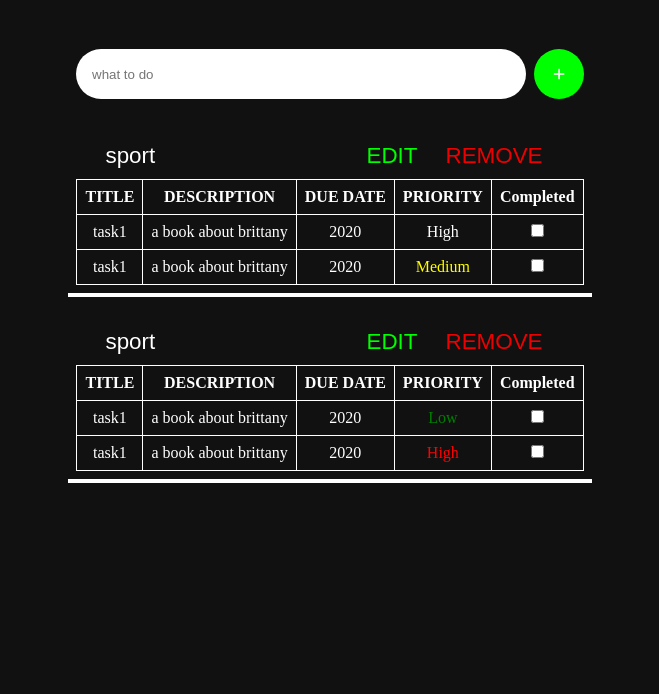
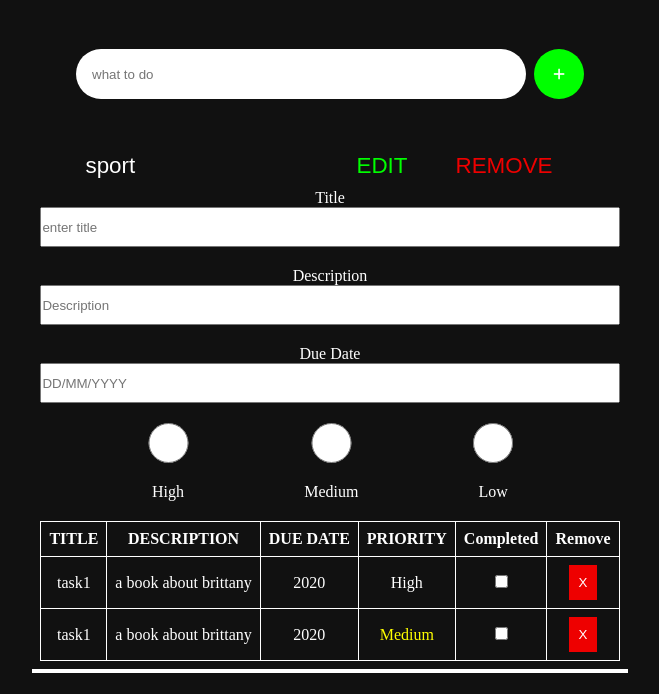
Before and after one commit to evabanegacom/Todo-List, a website built with webpack: page src/index.html in a window 1280 px wide. Shown: the part 74-768 px from the top of the page, without its empty margins (310-969 px from the left). Built offline with nearby package versions, Linux system fonts and the light colour scheme; files whose address does not match are found by name.

Commit message:
added radiobutton

```diff
--- a/src/index.html
+++ b/src/index.html
@@ -21,6 +21,33 @@
             <input type='text' class='item-input' value='sport' disabled>
             <button class='editButton'>EDIT</button>
             <button class='removeButton'>REMOVE</button>
+            <form>
+                <div>
+                  <label for='title'>Title</label>
+                  <input type='text' placeholder='enter title'>
+                </div>
+                <div>
+                  <label for='title'>Description</label>
+                  <input type='text' placeholder='Description'>
+                </div>
+                <div>
+                  <label for='title'>Due Date</label>
+                  <input type='text' placeholder='DD/MM/YYYY'>
+                </div>
+                <div class='options'>
+                  <div>
+                     <input type="radio" id="male" name="gender" value="male">
+                     <label for="male">High</label>
+                  </div>
+                  <div><input type="radio" id="male" name="gender" value="male">
+                  <label for="male">Medium</label>
+                  </div>
+                  <div><input type="radio" id="male" name="gender" value="male">
+                  <label for="male">Low</label>
+                  </div>
+                </div>
+
+            </form>
             <table>
                 <thead>
                   <tr>
@@ -29,6 +56,7 @@
                     <th>DUE DATE</th>
                     <th>PRIORITY</th>
                     <th>Completed</th>
+                    <th>Remove</th>
                   </tr>
                 </thead>
                 <tbody>
@@ -38,6 +66,7 @@
                     <td>2020</td>
                     <td>High</td>
                     <td><input type='checkbox'></td>
+                    <td><button class='delete'>X</button></td>
                   </tr>
                   <tr>
                     <td>task1</td>
@@ -45,6 +74,7 @@
                     <td>2020</td>
                     <td class='medium'>Medium</td>
                     <td><input type='checkbox'></td>
+                    <td><button class='delete'>X</button></td>
                   </tr>
                 </tbody>
               </table>
--- a/src/style.css
+++ b/src/style.css
@@ -109,10 +109,44 @@ h1 {
  color: yellow;
 }
 
+.delete {
+    color: #fff;
+}
+
+button {
+    cursor: pointer;
+    background-color: #E00;
+    border: none;
+    padding: 10px;
+}
+
+form {
+    width: 100%;
+    margin-bottom: 20px;
+}
+
+form input {
+  width: 100%;
+  height: 40px;
+  margin-bottom: 20px;
+}
+
+form label {
+    color: #fff;
+}
 
 th,
 td {
   color: #fff;
+}
+
+.hidden {
+    display: none;
+}
+
+.options {
+    display: flex;
+    justify-content: space-evenly;
 }
 
 /* table {
```
